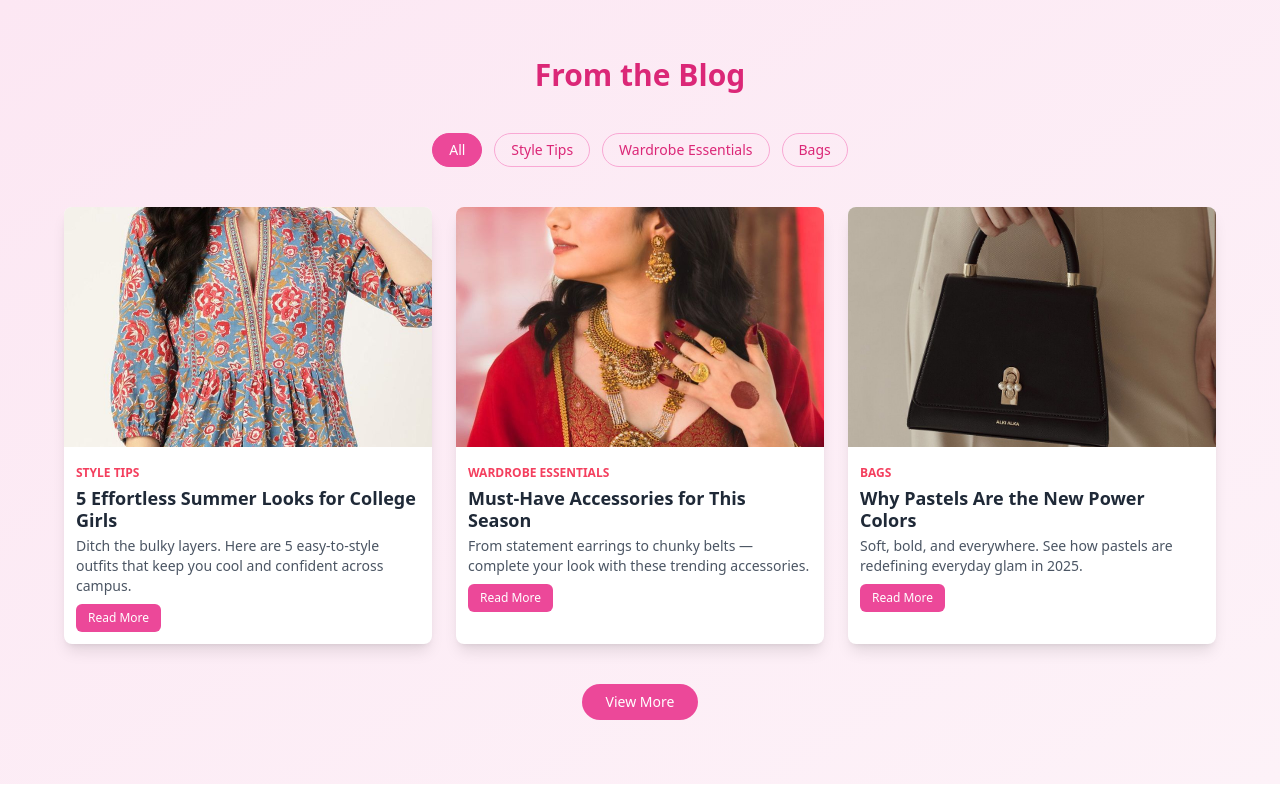
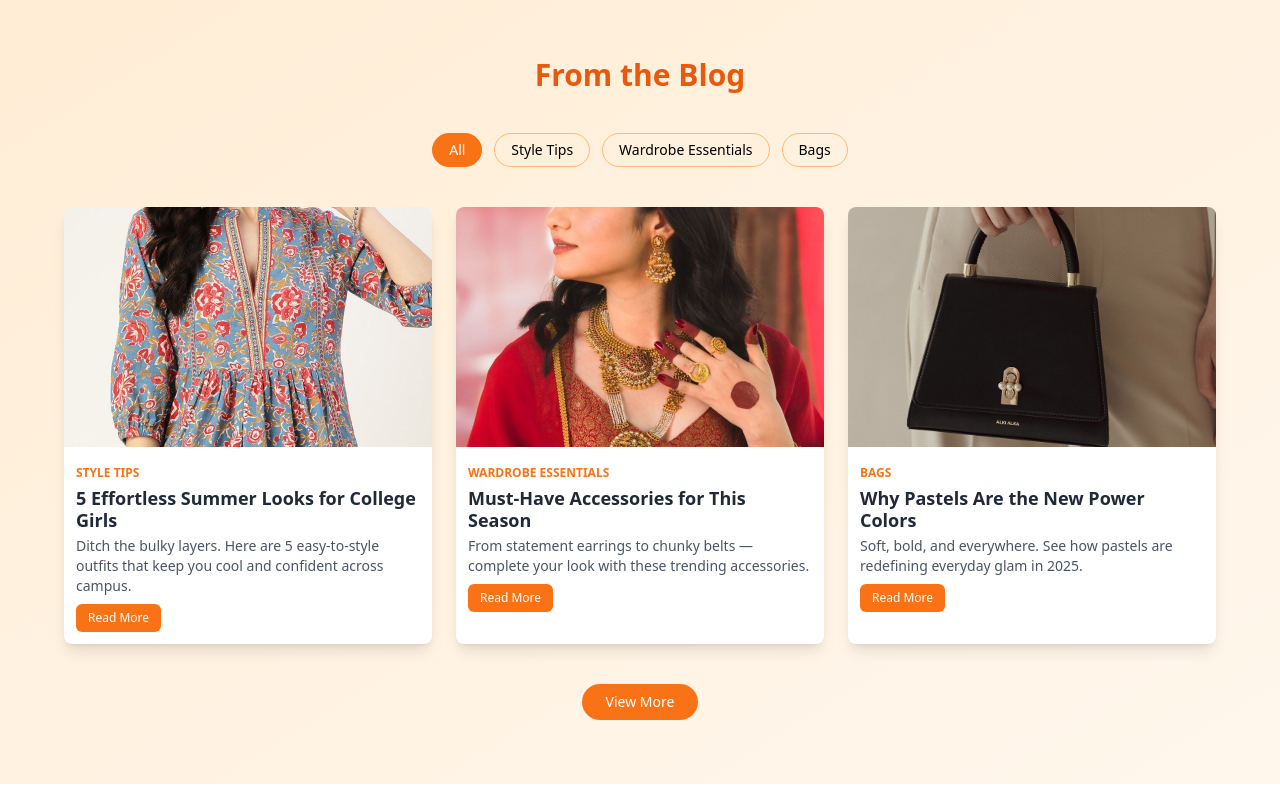
Before and after one commit to Margam-Group2025/Fashion-Ecommerce, a React (Vite) app: page / in a window 1280 px wide. Shown: the part 2280-3080 px from the top of the page. Built offline with nearby package versions, Linux system fonts and the light colour scheme.

Commit message:
BackGround Color change

```diff
--- a/src/components/FashionBlog/index.jsx
+++ b/src/components/FashionBlog/index.jsx
@@ -60,11 +60,11 @@ export default function FashionBlog() {
   return (
     <div className="font-sans text-gray-800">
       {/* Blog Section */}
-      <section className="relative py-16 px-4 bg-gradient-to-br from-pink-100 to-pink-50 overflow-hidden">
-        <div className="absolute top-0 left-0 w-72 h-72 bg-pink-300 rounded-full blur-3xl opacity-30 -z-10"></div>
-        <div className="absolute bottom-0 right-0 w-72 h-72 bg-rose-400 rounded-full blur-2xl opacity-20 -z-10"></div>
+      <section className="relative py-16 px-4 bg-gradient-to-br from-orange-100 to-orange-50 overflow-hidden">
+        <div className="absolute top-0 left-0 w-72 h-72 bg-orange-300 rounded-full blur-3xl opacity-30 -z-10"></div>
+        <div className="absolute bottom-0 right-0 w-72 h-72 bg-orange-400 rounded-full blur-2xl opacity-20 -z-10"></div>
 
-        <h2 className="text-3xl font-bold text-center text-pink-600 mb-10">From the Blog</h2>
+        <h2 className="text-3xl font-bold text-center text-orange-600 mb-10">From the Blog</h2>
 
         {/* Filter Buttons */}
         <div className="flex flex-wrap justify-center gap-3 mb-10">
@@ -77,8 +77,8 @@ export default function FashionBlog() {
               }}
               className={`px-4 py-1.5 rounded-full border text-sm font-medium transition ${
                 selectedCategory === category
-                  ? "bg-pink-500 text-white border-pink-500"
-                  : "text-pink-600 border-pink-300 hover:bg-pink-100"
+                  ? "bg-orange-500 text-white border-orange-500"
+                  : "text-black border-orange-300 hover:bg-pink-100"
               }`}
             >
               {category}
@@ -95,12 +95,12 @@ export default function FashionBlog() {
             >
               <img src={post.image} alt={post.title} className="w-full h-60 object-cover" />
               <div className="p-3">
-                <span className="text-xs font-semibold uppercase text-rose-500">{post.category}</span>
+                <span className="text-xs font-semibold uppercase text-orange-500">{post.category}</span>
                 <h3 className="text-lg font-semibold mt-1 text-gray-800 leading-tight line-clamp-2">{post.title}</h3>
                 <p className="text-gray-600 mt-1 mb-2 text-sm line-clamp-3">{post.excerpt}</p>
                 <a
                   href="#"
-                  className="inline-block bg-pink-500 text-white px-3 py-1.5 rounded-md text-xs hover:bg-pink-600 transition"
+                  className="inline-block bg-orange-500 text-white px-3 py-1.5 rounded-md text-xs hover:bg-orange-600 transition"
                 >
                   Read More
                 </a>
@@ -113,7 +113,7 @@ export default function FashionBlog() {
           <div className="text-center mt-10">
             <button
               onClick={() => setVisibleCount(prev => prev + 3)}
-              className="bg-pink-500 text-white px-6 py-2 rounded-full text-sm hover:bg-pink-600 transition"
+              className="bg-orange-500 text-white px-6 py-2 rounded-full text-sm hover:bg-orange-600 transition"
             >
               View More
             </button>
```
